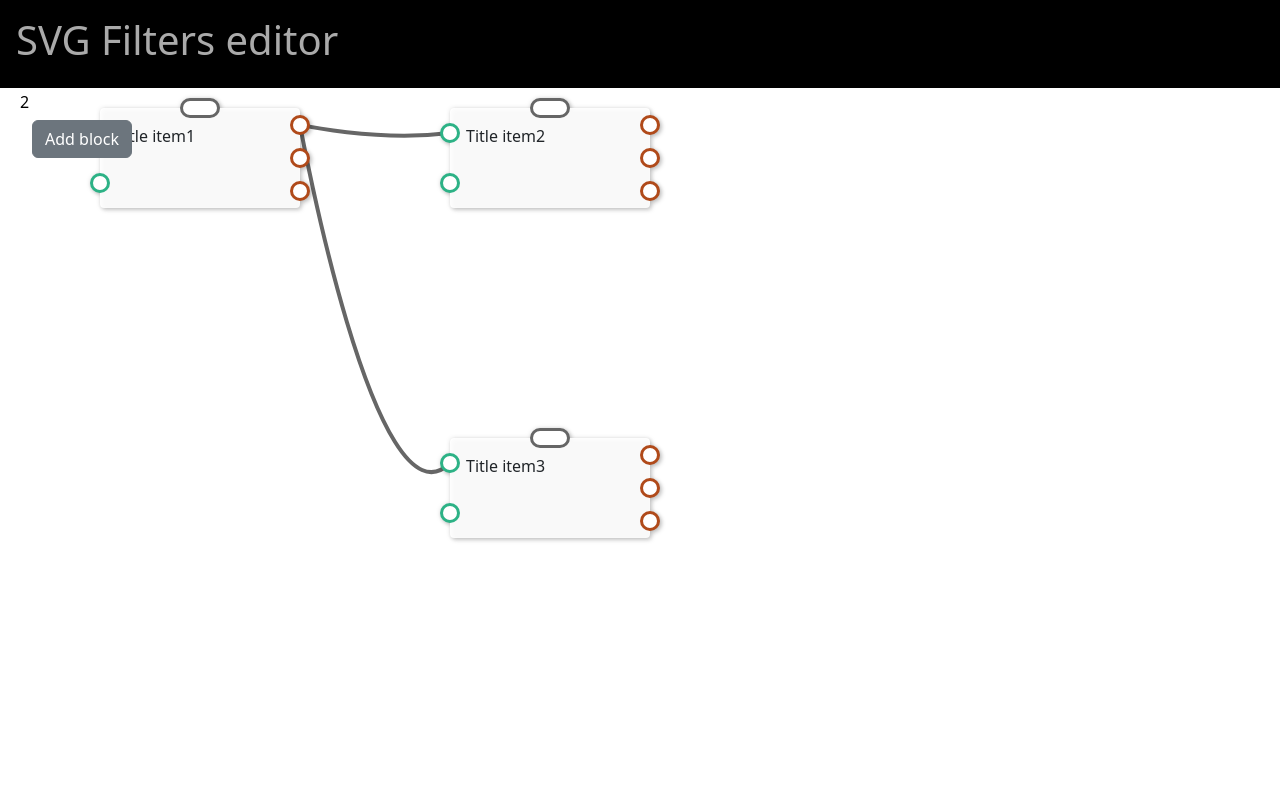
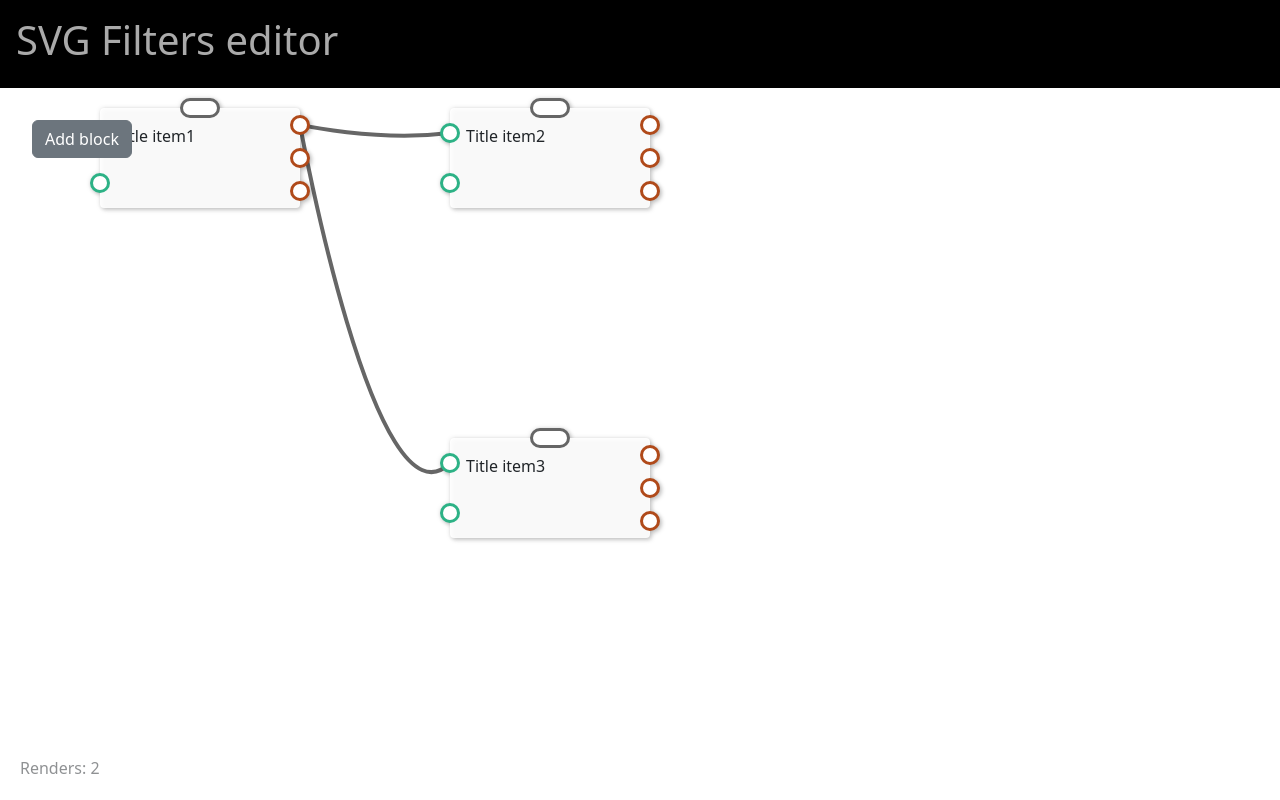
Before and after one commit to septentrion-730n/svgfilters-visualprogramming, a React (Create React App) app: page / in a window 1280 px wide. Built offline with nearby package versions, Linux system fonts and the light colour scheme.

Commit message:
Add screenshot / cleaner rendering debug

```diff
--- a/src/editor/CablesUI.tsx
+++ b/src/editor/CablesUI.tsx
@@ -55,12 +55,16 @@ export const CablesUI = () => {
   useRequestAnimationFrame(nextAnimationFrameHandler, { shouldAnimate });
 
   return (
-    <svg id="cables-ui" className="svgfilters-editor__cables-sui">
-      <text x={20} y={20}>
-        {renders}
-      </text>
+    <>
+      <div className="svgfilters-editor__cables-ui__debug">
+        <text>Renders: {renders}</text>
+      </div>
+      <svg id="cables-ui" className="svgfilters-editor__cables-ui">
         {cablesCoordinates.map((cablesCoordinate, index) => {
-        const { sourceCoords: source, targetCoords: target } = cablesCoordinate;
+          const {
+            sourceCoords: source,
+            targetCoords: target,
+          } = cablesCoordinate;
           const startPosition = `M ${source[0]} ${source[1]} `;
           const firstControlPoint = `C ${source[0]} ${source[1]} `;
           const secondControlPoint = `${source[0] +
@@ -78,6 +82,7 @@ export const CablesUI = () => {
           );
         })}
       </svg>
+    </>
   );
 };
 
--- a/src/editor/Editor.scss
+++ b/src/editor/Editor.scss
@@ -1,4 +1,4 @@
-svg.svgfilters-editor__cables-sui {
+svg.svgfilters-editor__cables-ui {
   position: absolute;
   z-index: 0;
   top: 0;
@@ -16,6 +16,14 @@ svg.svgfilters-editor__cables-sui {
     fill: none;
   }
 }
+.svgfilters-editor__cables-ui__debug {
+  position: absolute;
+  z-index: 20;
+  bottom: 20px;
+  left: 20px;
+
+  opacity: 0.5;
+}
 
 .svgfilters-editor__add-block-button {
   position: absolute;
```
Also changed, not shown: screenshot.png (added), 1 other file (tests, documents, lock files or other folders). Lines whose indentation alone changed are shown as unchanged.
